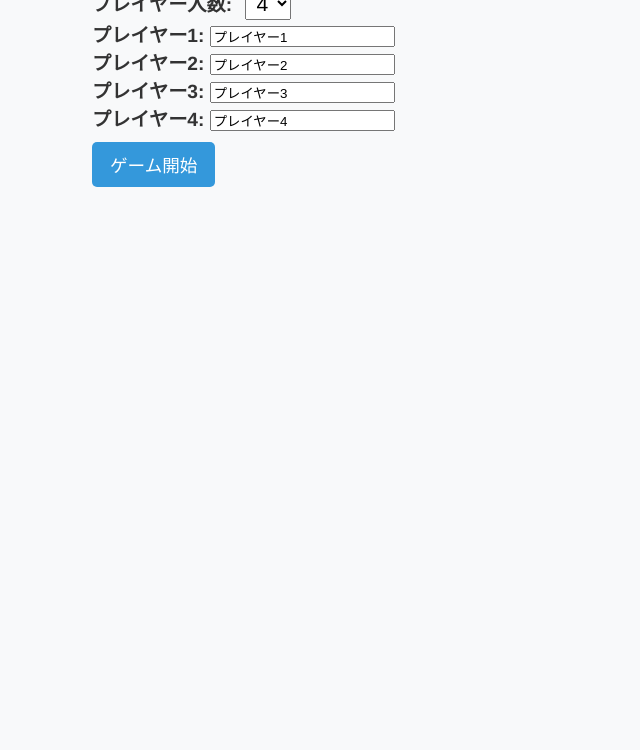
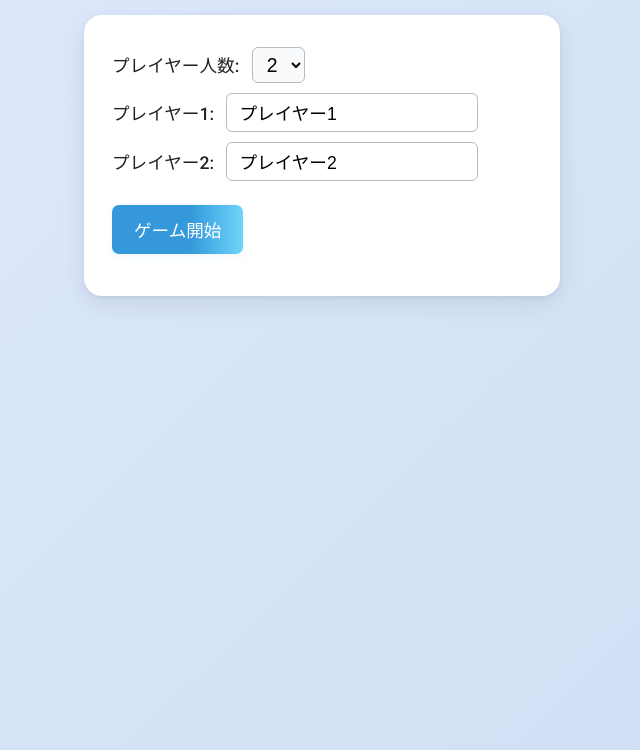
Before and after one commit to Philothy/word-sniper-game, a plain HTML site: page index.html in a window 1280 px wide. Shown: the part 130-880 px from the top of the page, without its empty margins (318-958 px from the left). Before the commit the page ends 800 px from the top, so only its background shows below. Drawn offline with Linux system fonts and the light colour scheme.

Commit message:
UIをスタイリッシュに変更

```diff
--- a/index.html
+++ b/index.html
@@ -3,25 +3,30 @@
 <head>
   <meta charset="UTF-8" />
   <title>Word Sniper風ゲーム</title>
+  <!-- Google Fontsでモダンなフォントを導入 -->
+  <link rel="preconnect" href="https://fonts.googleapis.com">
+  <link rel="preconnect" href="https://fonts.gstatic.com" crossorigin>
+  <link href="https://fonts.googleapis.com/css2?family=Roboto:wght@500;700&display=swap" rel="stylesheet">
   <link rel="stylesheet" href="style.css" />
 </head>
 <body>
   <h1>Word Sniper風ゲーム</h1>
 
-  <div id="start-screen">
+  <!-- カード風デザインのラッパーを追加 -->
+  <div class="card" id="start-screen">
     <label>プレイヤー人数:
       <select id="player-count">
-      <option value="2">2</option>
+        <option value="2" selected>2</option>
         <option value="3">3</option>
-      <option value="4" selected>4</option>
+        <option value="4">4</option>
         <option value="5">5</option>
       </select>
     </label>
-  <div id="player-names"></div> <!-- 追加：名前入力欄のコンテナ -->
+    <div id="player-names"></div> <!-- 名前入力欄のコンテナ -->
     <button id="start-button">ゲーム開始</button>
   </div>
 
-  <div id="game-screen" style="display:none;">
+  <div class="card" id="game-screen" style="display:none;">
     <p>ジャンル：<span id="genre">---</span></p>
     <p>文字：<span id="letters">---</span></p>
 
--- a/style.css
+++ b/style.css
@@ -1,44 +1,89 @@
 body {
-  font-family: "Helvetica Neue", Helvetica, Arial, sans-serif;
-  margin: 20px auto;
-  background-color: #f8f9fa;
-  color: #333;
-  max-width: 480px;
-  padding: 10px;
-  box-sizing: border-box;
+  font-family: 'Roboto', "Helvetica Neue", Helvetica, Arial, sans-serif;
+  margin: 0;
+  background: linear-gradient(135deg, #e0eafc 0%, #cfdef3 100%);
+  color: #222;
+  min-height: 100vh;
+  display: flex;
+  flex-direction: column;
+  align-items: center;
+  padding: 40px 0;
 }
 
 h1 {
   text-align: center;
   color: #2c3e50;
-  margin-bottom: 20px;
+  margin-bottom: 30px;
+  font-size: 2.2em;
+  letter-spacing: 2px;
+  font-weight: 700;
 }
 
-#start-screen label {
-  font-weight: bold;
-  font-size: 1.2em;
+.card {
+  background: #fff;
+  box-shadow: 0 8px 24px rgba(44,62,80,0.10), 0 1.5px 4px rgba(44,62,80,0.08);
+  border-radius: 18px;
+  padding: 32px 28px 28px 28px;
+  margin-bottom: 32px;
+  width: 100%;
+  max-width: 420px;
+  transition: box-shadow 0.3s;
+}
+
+.card:hover {
+  box-shadow: 0 12px 32px rgba(44,62,80,0.13), 0 2px 8px rgba(44,62,80,0.10);
+}
+
+label, select, input {
+  font-size: 1.1em;
+  margin-bottom: 10px;
+}
+
+input[type="text"] {
+  padding: 8px 12px;
+  border: 1.5px solid #b2bec3;
+  border-radius: 6px;
+  margin-left: 8px;
+  font-size: 1em;
+  transition: border 0.2s;
+  outline: none;
+}
+
+input[type="text"]:focus {
+  border: 1.5px solid #3498db;
 }
 
 select {
   font-size: 1.1em;
   margin-left: 8px;
-  padding: 3px 6px;
+  padding: 5px 10px;
+  border-radius: 6px;
+  border: 1.5px solid #b2bec3;
+  background: #f8fafc;
+  transition: border 0.2s;
+}
+
+select:focus {
+  border: 1.5px solid #3498db;
 }
 
 button {
-  background-color: #3498db;
+  background: linear-gradient(90deg, #3498db 60%, #6dd5fa 100%);
   border: none;
   color: white;
-  padding: 10px 18px;
-  margin: 10px 5px 10px 0;
-  border-radius: 5px;
+  padding: 12px 22px;
+  margin: 14px 7px 14px 0;
+  border-radius: 7px;
   font-size: 1.1em;
+  font-weight: 500;
   cursor: pointer;
-  transition: background-color 0.3s ease;
+  box-shadow: 0 2px 8px rgba(52,152,219,0.10);
+  transition: background 0.3s, box-shadow 0.3s;
 }
 
 button:hover {
-  background-color: #2980b9;
+  background: linear-gradient(90deg, #2980b9 60%, #57c1eb 100%);
+  box-shadow: 0 4px 16px rgba(52,152,219,0.13);
 }
 
 #game-screen p {
@@ -54,30 +99,32 @@ button:hover {
 }
 
 #score-list li {
-  background-color: #ecf0f1;
-  margin-bottom: 5px;
-  padding: 5px 10px;
-  border-radius: 4px;
+  background-color: #f1f6fb;
+  margin-bottom: 7px;
+  padding: 7px 14px;
+  border-radius: 6px;
   font-weight: bold;
+  font-size: 1.1em;
 }
 
 #answer-form button {
-  margin-right: 10px;
-  margin-bottom: 10px;
-  background-color: #7f8c8d;
-  padding: 8px 15px;
-  border-radius: 4px;
+  margin-right: 12px;
+  margin-bottom: 12px;
+  background: #7f8c8d;
+  padding: 10px 18px;
+  border-radius: 6px;
   border: none;
   color: white;
   font-weight: bold;
   cursor: pointer;
-  transition: background-color 0.3s ease;
+  transition: background 0.3s, box-shadow 0.3s;
+  box-shadow: 0 1px 4px rgba(44,62,80,0.08);
 }
 
 #answer-form button.selected {
-  background-color: #27ae60;
+  background: linear-gradient(90deg, #27ae60 60%, #6dd5a1 100%);
 }
 
 #answer-form button:hover {
-  background-color: #3498db;
+  background: #3498db;
 }
```
Lines whose indentation alone changed are shown as unchanged.
